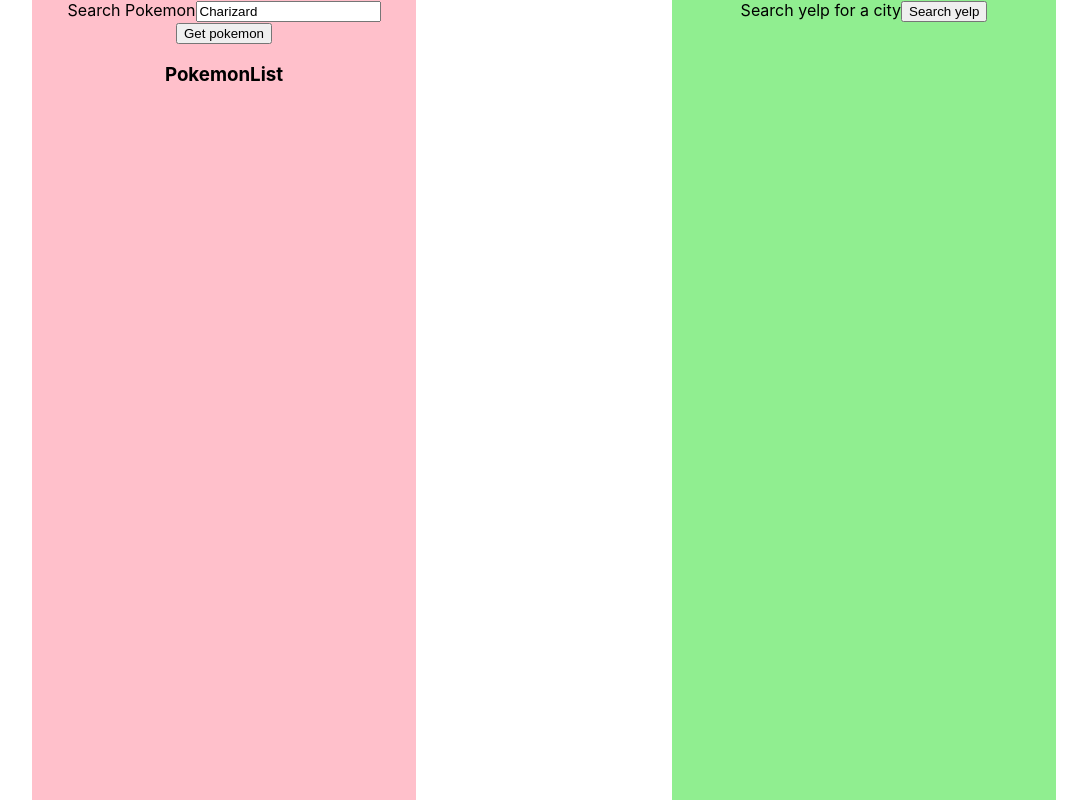
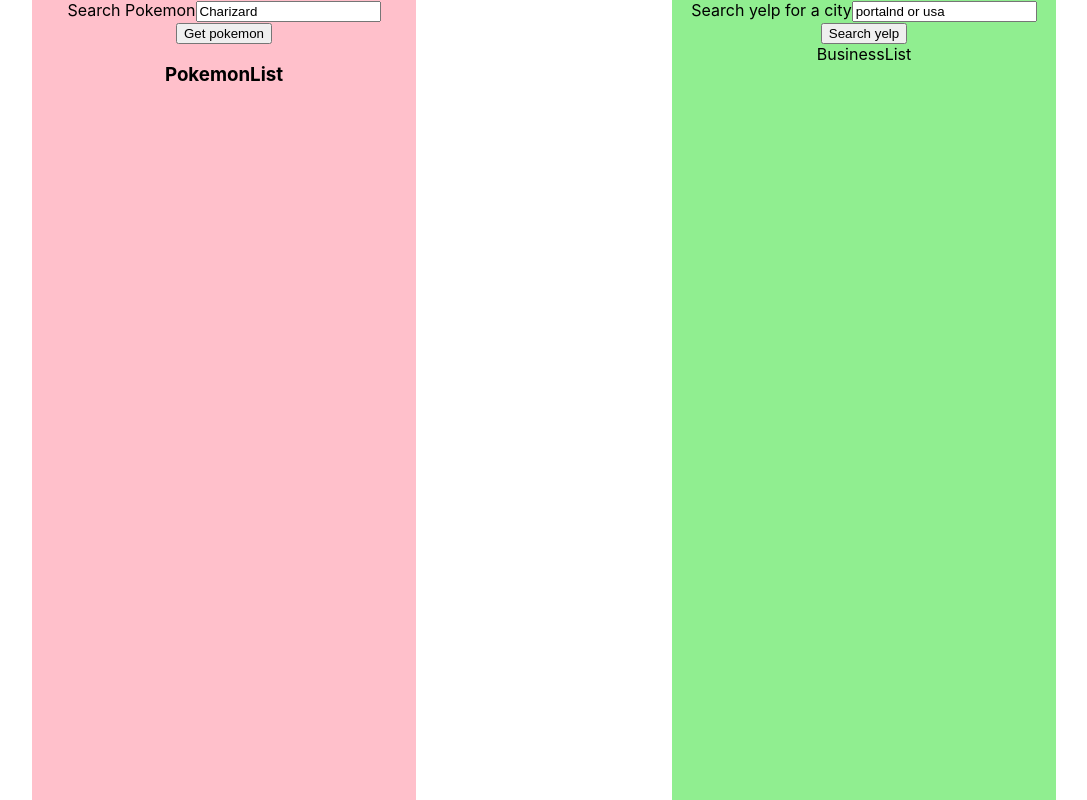
Before and after one commit to Trevor-Rezac/half-baked-api-proxy, a React (Create React App) app: page / in a window 1280 px wide. Shown: the whole page, without its empty margins (96-1183 px from the left). Built offline with nearby package versions, Linux system fonts and the light colour scheme.

Commit message:
yelp search form updates state on change

```diff
--- /dev/null
+++ b/src/Business.js
@@ -0,0 +1,7 @@
+import React from 'react';
+
+export default function Business() {
+  return (
+    <div>Business</div>
+  );
+}
--- /dev/null
+++ b/src/BusinessList.js
@@ -0,0 +1,8 @@
+import React from 'react';
+import Business from './Business';
+
+export default function BusinessList() {
+  return (
+    <div>BusinessList</div>
+  );
+}
--- a/src/YelpSearch.js
+++ b/src/YelpSearch.js
@@ -1,26 +1,39 @@
 import { useState } from 'react';
+import Spinner from './Spinner';
+import BusinessList from './BusinessList';
 
 export default function YelpSearch() {
     // you'll need to track your yelp search results, the loading state, and a form field for location with a default value.
+  const [results, setResults] = useState([]);
+  const [search, setSearch] = useState('portalnd or usa');
+  const [isLoading, setIsLoading] = useState(false);
 
   async function handleYelpSubmit(e) {
     e.preventDefault();
 
     // set the loading state to true
+    setIsLoading(true);
     // use fetch to make a request to your netlify yelp function. Be sure to pass the search query as a query param in the URL
 
     // put the jsonified data in state and set the loading state to false
+
+    setIsLoading(false);
   }
-
+  console.log('||', search);
   return (
     <section className='yelp'>
       {/* make the fetch on submit */}
       <form>
         Search yelp for a city
         {/* add inputs/labels for city name, state, and country, using all the things we need with react forms. Don't forget to use the value property to sync these up with the default values in react state */}
+        <input
+          onChange={(e) => setSearch(e.target.value)}
+          value={search}
+        />
         <button>Search yelp</button>
       </form>
       {/* Make a BusinessesList component to import and use here. Use a ternery to display a loading spinner (make a <Spinner /> component for this) if the data is still loading. */}
+      {isLoading ? <Spinner /> : <BusinessList />}
     </section>
   );
 }
```
Also changed, not shown: 1 other file (tests, documents, lock files or other folders).
